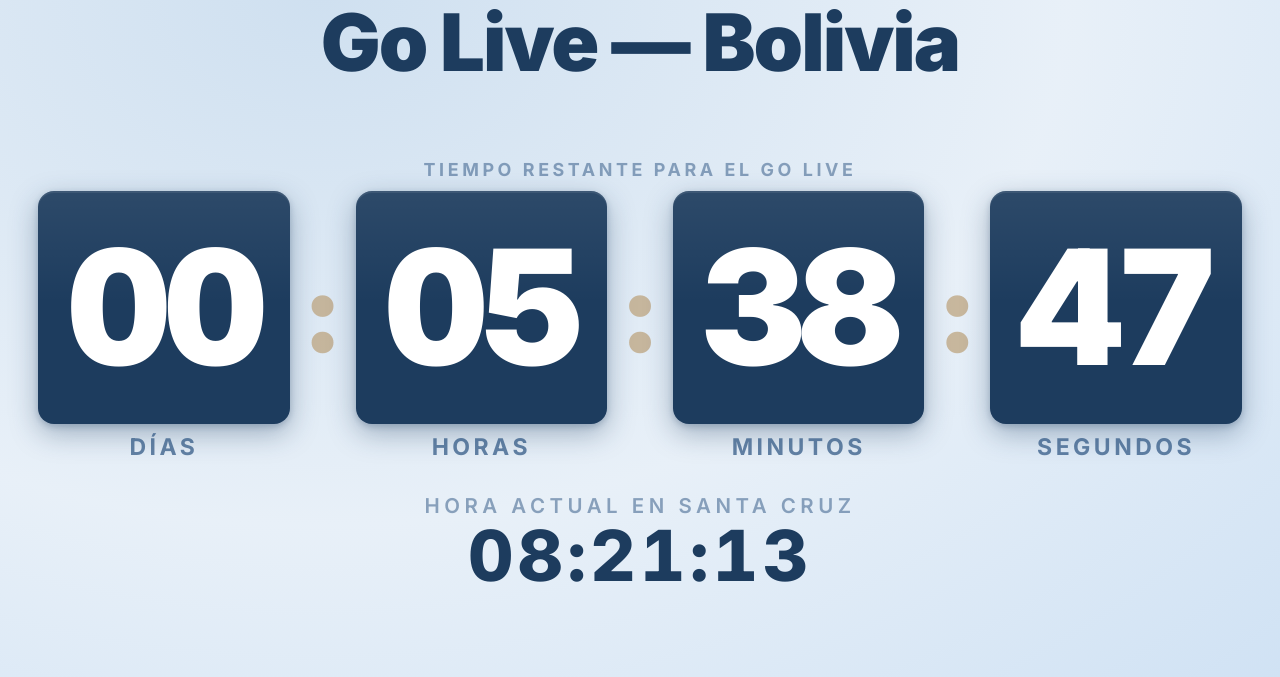
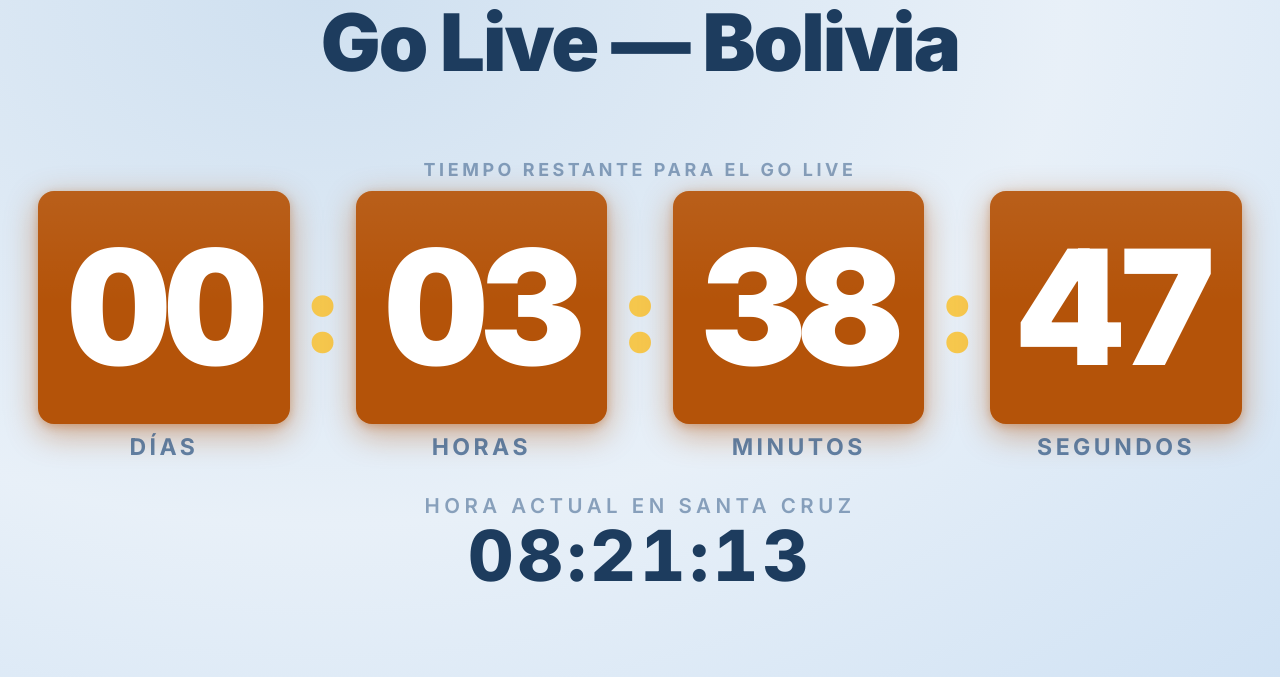
Before and after one commit to EliasCalixto/CountDownLanzamientoIniciativa, a plain HTML site: page index.html in a window 1280 px wide. Shown: the part 123-800 px from the top of the page. Drawn offline with Linux system fonts and the light colour scheme.

Commit message:
Move Bolivia go-live to noon

```diff
--- a/index.html
+++ b/index.html
@@ -479,8 +479,8 @@
 
     keepScreenOn();
 
-    // Go Live: viernes 20 de noviembre de 2026, 2:00 p. m. en Santa Cruz (UTC−4)
-    const GO_LIVE_UTC = Date.parse('2026-11-20T14:00:00-04:00');
+    // Go Live: viernes 20 de noviembre de 2026, 12:00 del mediodía en Santa Cruz (UTC−4)
+    const GO_LIVE_UTC = Date.parse('2026-11-20T12:00:00-04:00');
     const boliviaClock = new Intl.DateTimeFormat('es-BO', {
       timeZone: 'America/La_Paz',
       hour: '2-digit', minute: '2-digit', second: '2-digit', hourCycle: 'h23',
```
